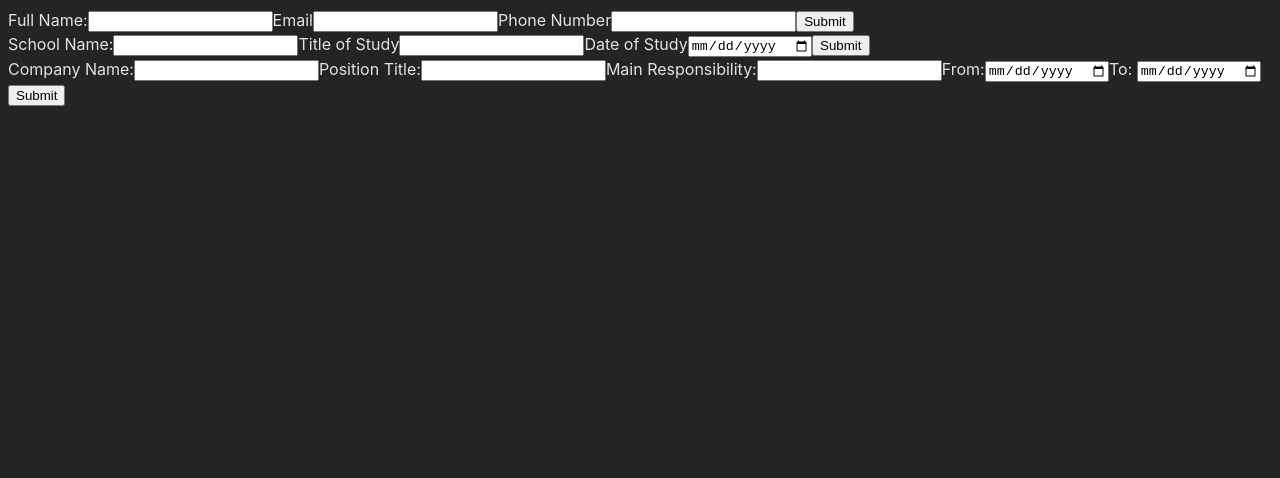
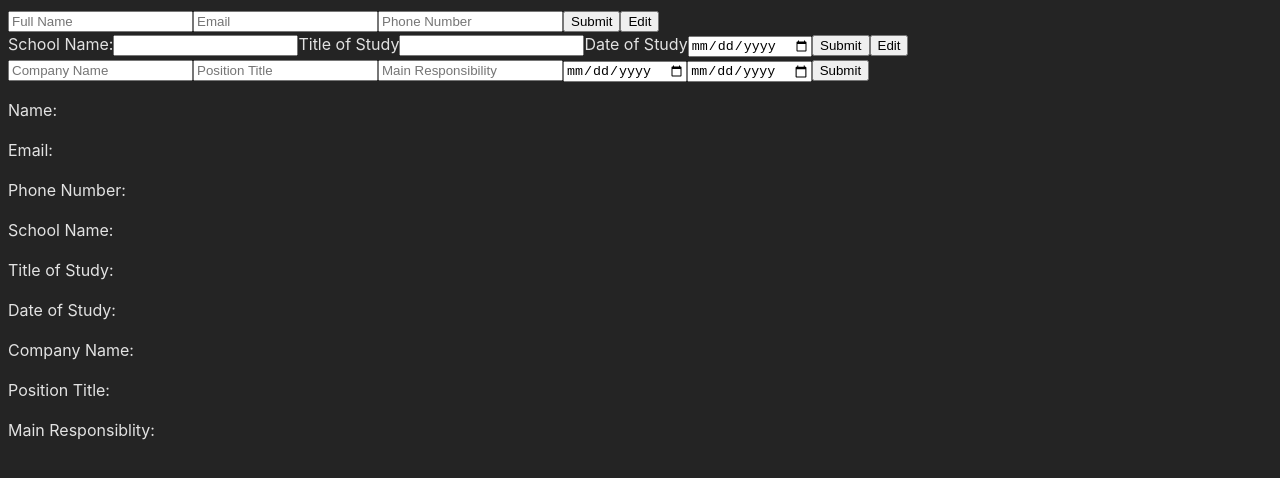
Before and after one commit to nuru484/cv-application, a React (Vite) app: page / in a window 1280 px wide. Shown: the top 478 px of the page. Built offline with nearby package versions, Linux system fonts and the light colour scheme.

Commit message:
Added functions to grab the form data for a display

```diff
--- a/src/components/educational-experience.jsx
+++ b/src/components/educational-experience.jsx
@@ -1,17 +1,18 @@
-const EducationalExperience = () => {
+const EducationalExperience = ({ handleSubmit }) => {
   return (
     <div>
-      <form action="#">
-        <label htmlFor="school-name">School Name:</label>
-        <input type="text" id="school-name" name="school-name" />
+      <form action="#" onSubmit={handleSubmit}>
+        <label htmlFor="schoolName">School Name:</label>
+        <input type="text" id="schoolName" name="schoolName" />
 
-        <label htmlFor="title-of-study">Title of Study</label>
-        <input type="text" id="title-of-study" name="title-of-study" />
+        <label htmlFor="titleOfStudy">Title of Study</label>
+        <input type="text" id="titleOfStudy" name="titleOfStudy" />
 
-        <label htmlFor="date-of-study">Date of Study</label>
-        <input type="date" id="date-of-study" name="date-of-study" />
+        <label htmlFor="dateOfStudy">Date of Study</label>
+        <input type="date" id="dateOfStudy" name="dateOfStudy" />
 
-        <button>Submit</button>
+        <button type="submit">Submit</button>
+        <button>Edit</button>
       </form>
     </div>
   );
--- a/src/components/general-information.jsx
+++ b/src/components/general-information.jsx
@@ -1,33 +1,15 @@
-import React, { useState } from 'react';
+const GeneralInformation = ({ handleSubmit }) => {
+  return (
+    <form onSubmit={handleSubmit}>
+      <input type="text" name="fullName" placeholder="Full Name" />
 
-const GeneralInformation = () => {
-  const [name, setName] = useState('');
+      <input type="email" name="email" placeholder="Email" />
 
-  const handleNameChange = (event) => {
-    setName(event.target.value);
-  };
+      <input type="tel" name="phoneNumber" placeholder="Phone Number" />
 
-  return (
-    <div>
-      <form action="#">
-        <label htmlFor="fullName">Full Name:</label>
-        <input
-          type="text"
-          id="fullName"
-          name="fullName"
-          value={name}
-          onChange={handleNameChange}
-        />
-
-        <label htmlFor="email">Email</label>
-        <input type="email" id="email" name="email" />
-
-        <label htmlFor="phone-number">Phone Number</label>
-        <input type="tel" id="phone-number" name="phone-number" />
-
-        <button>Submit</button>
-      </form>
-    </div>
+      <button type="submit">Submit</button>
+      <button>Edit</button>
+    </form>
   );
 };
 
--- a/src/components/overview.jsx
+++ b/src/components/overview.jsx
@@ -1,13 +1,88 @@
 import GeneralInformation from './general-information';
 import EducationalExperience from './educational-experience';
 import PracticalExperience from './practical-experience';
+import { useState } from 'react';
 
 const Overview = () => {
+  const [generalInformation, setGeneralInformation] = useState({
+    fullName: '',
+    email: '',
+    phoneNumber: '',
+  });
+
+  const [educationalExperience, setEducationalExperience] = useState({
+    schoolName: '',
+    titleOfStudy: '',
+    dateOfStudy: '',
+  });
+
+  const handleSubmitForGeneralInfo = (e) => {
+    e.preventDefault();
+
+    const formData = new FormData(e.target);
+
+    const updatedGeneralInformation = {
+      ...generalInformation,
+      fullName: formData.get('fullName'),
+      email: formData.get('email'),
+      phoneNumber: formData.get('phoneNumber'),
+    };
+
+    setGeneralInformation(updatedGeneralInformation);
+  };
+
+  const handleSubmitForEducationalEx = (e) => {
+    e.preventDefault();
+
+    const formData = new FormData(e.target);
+
+    const updatedEducationalExperience = {
+      ...educationalExperience,
+      schoolName: formData.get('schoolName'),
+      titleOfStudy: formData.get('titleOfStudy'),
+      dateOfStudy: formData.get('dateOfStudy'),
+    };
+
+    setEducationalExperience(updatedEducationalExperience);
+  };
+
+  const handleSubmitForPracticalEx = (e) => {
+    e.preventDefault();
+    console.log('hello wolrd2');
+  };
   return (
     <div>
-      <GeneralInformation />
-      <EducationalExperience />
-      <PracticalExperience />
+      <GeneralInformation handleSubmit={handleSubmitForGeneralInfo} />
+      <EducationalExperience handleSubmit={handleSubmitForEducationalEx} />
+      <PracticalExperience handleSubmit={handleSubmitForPracticalEx} />
+
+      <div className="cv-view">
+        <div className="general-information">
+          <p className="cvFullName">Name: {generalInformation.fullName}</p>
+          <p className="cvEmail">Email: {generalInformation.email}</p>
+          <p className="cvPhoneNumber">
+            Phone Number: {generalInformation.phoneNumber}
+          </p>
+        </div>
+
+        <div className="educationalExperience">
+          <p className="cvSchoolName">
+            School Name:{educationalExperience.schoolName}
+          </p>
+          <p className="cvTitleOfStudy">
+            Title of Study: {educationalExperience.titleOfStudy}
+          </p>
+          <p className="cvDateOfStudy">
+            Date of Study: {educationalExperience.dateOfStudy}
+          </p>
+        </div>
+
+        <div className="practicalExperience">
+          <p className="cvCompanyName">Company Name:</p>
+          <p className="cvPositionTitle">Position Title:</p>
+          <p className="cvMainResponsibility">Main Responsiblity:</p>
+        </div>
+      </div>
     </div>
   );
 };
--- a/src/components/practical-experience.jsx
+++ b/src/components/practical-experience.jsx
@@ -1,27 +1,33 @@
-const PracticalExperience = () => {
+const PracticalExperience = ({ handleSubmit }) => {
   return (
     <div>
-      <form action="#">
-        <label htmlFor="company-name">Company Name:</label>
-        <input type="text" id="company-name" name="company-name" />
-
-        <label htmlFor="position-title">Position Title:</label>
-        <input type="text" id="position-title" name="position-title" />
-
-        <label htmlFor="main-responsibility">Main Responsibility:</label>
+      <form action="#" onSubmit={handleSubmit}>
         <input
           type="text"
-          id="main-responsibility"
-          name="main-responsibility"
+          id="companyName"
+          name="companyName"
+          placeholder="Company Name"
         />
 
-        <label htmlFor="from-date">From:</label>
-        <input type="date" id="from-date" name="from-date" />
+        <input
+          type="text"
+          id="positionTitle"
+          name="positionTitle"
+          placeholder="Position Title"
+        />
 
-        <label htmlFor="to-date">To: </label>
-        <input type="date" id="date-of-study" name="date-of-study" />
+        <input
+          type="text"
+          id="mainResponsibility"
+          name="mainResponsibility"
+          placeholder="Main Responsibility"
+        />
 
-        <button>Submit</button>
+        <input type="date" id="fromDate" name="fromDate" placeholder="From" />
+
+        <input type="date" id="toDate" name="toDate" placeholder="To Date" />
+
+        <button type="submit">Submit</button>
       </form>
     </div>
   );
```
Also changed, not shown: 3 other files (tests, documents, lock files or other folders).
